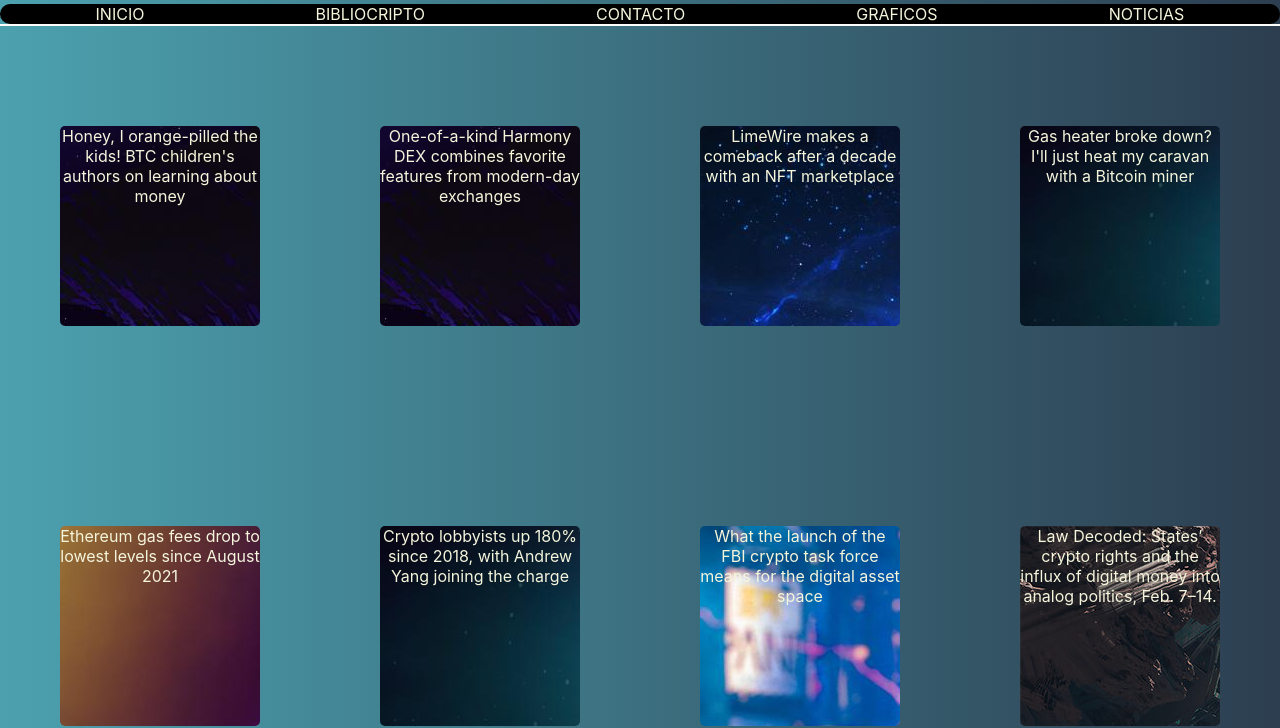
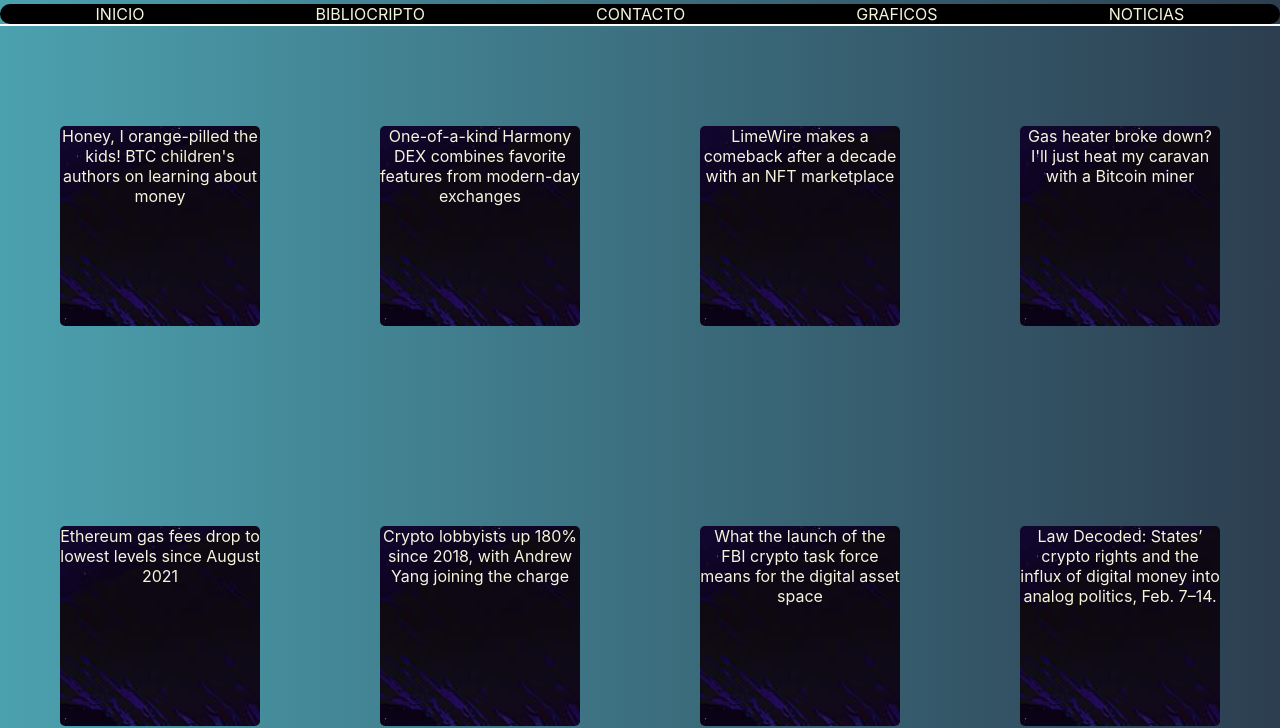
Before and after one commit to lucascampiti/cryptoland-web, a plain HTML site: page noticias.html in a window 1280 px wide. Shown: the part 228-956 px from the top of the page. Drawn offline with Linux system fonts and the light colour scheme.

Commit message:
nuevo estilo noticias

```diff
--- a/noticias.html
+++ b/noticias.html
@@ -50,27 +50,27 @@
                     href="https://cointelegraph.com/news/one-of-a-kind-harmony-dex-combines-favorite-features-from-modern-day-exchanges">
                     <li>One-of-a-kind Harmony DEX combines favorite features from modern-day exchanges</li>
                 </a>
-                <a class="tarjeta2" target="blank_"
+                <a class="tarjeta1" target="blank_"
                     href="https://cointelegraph.com/news/limewire-makes-a-comeback-after-a-decade-with-an-nft-marketplace">
                     <li>LimeWire makes a comeback after a decade with an NFT marketplace</li>
                 </a>
-                <a class="tarjeta3" target="blank_"
+                <a class="tarjeta1" target="blank_"
                     href="https://cointelegraph.com/news/gas-heater-broke-down-i-ll-just-heat-my-caravan-with-a-bitcoin-miner">
                     <li>Gas heater broke down? I'll just heat my caravan with a Bitcoin miner</li>
                 </a>
-                <a class="tarjeta4" target="blank_"
+                <a class="tarjeta1" target="blank_"
                     href="https://cointelegraph.com/news/ethereum-gas-fees-drop-to-lowest-levels-since-august-2021">
                     <li>Ethereum gas fees drop to lowest levels since August 2021</li>
                 </a>
-                <a class="tarjeta5" target="blank_"
+                <a class="tarjeta1" target="blank_"
                     href="https://cointelegraph.com/news/crypto-lobbyists-up-180-since-2018-with-andrew-yang-joining-the-charge">
                     <li>Crypto lobbyists up 180% since 2018, with Andrew Yang joining the charge</li>
                 </a>
-                <a class="tarjeta6" target="blank_"
+                <a class="tarjeta1" target="blank_"
                     href="https://cointelegraph.com/news/what-the-launch-of-the-fbi-crypto-task-force-means-for-the-digital-asset-space">
                     <li>What the launch of the FBI crypto task force means for the digital asset space</li>
                 </a>
-                <a class="tarjeta7" target="blank_"
+                <a class="tarjeta1" target="blank_"
                     href="https://cointelegraph.com/news/law-decoded-states-crypto-rights-and-the-influx-of-digital-money-into-analog-politics-feb-7-14">
                     <li>Law Decoded: States’ crypto rights and the influx of digital money into analog politics, Feb. 7–14.</li>
                 </a>
--- a/style.css
+++ b/style.css
@@ -182,90 +182,7 @@ text-decoration: none;
 color: beige;
 background-image: url(../fondos/13.jpg);
 }
-.tarjeta2{
-text-align:center;
-width: 200px;
-height: 200px;
-border-radius: 5px;
-list-style-type: none;
-justify-items:center;
-justify-self: center;
-text-decoration: none;
-color: beige;
-background-image: url(../fondos/16.jpg);
- }
-.tarjeta3{
-text-align:center;
-width: 200px;
-height: 200px;
-border-radius: 5px;
-list-style-type: none;
-justify-items: center;
-justify-self: center;
-text-decoration: none;
-color: beige;
-background-image: url(../fondos/17.jpg);
- }
- .tarjeta3{
-text-align:center;
-width: 200px;
-height: 200px;
-border-radius: 5px;
-list-style-type: none;
-justify-items: center;
-justify-self: center;
-text-decoration: none;
-color: beige;
-background-image: url(../fondos/17.jpg);
- }
- .tarjeta4{
-text-align:center;
-width: 200px;
-height: 200px;
-border-radius: 5px;
-list-style-type: none;
-justify-items: center;
-justify-self: center;
-text-decoration: none;
-color: beige;
-background-image: url(../fondos/18.jpg);
- }
- .tarjeta5{
- text-align:center;
-width: 200px;
-height: 200px;
-border-radius: 5px;
-list-style-type: none;
-justify-items: center;
-justify-self: center;
-text-decoration: none;
-color: beige;
-background-image: url(../fondos/19.jpg);
- }
- .tarjeta6{
- text-align:center;
- width: 200px;
- height: 200px;
- border-radius: 5px;
- list-style-type: none;
- justify-items: center;
- justify-self: center;
- text-decoration: none;
- color: beige;
- background-image: url(../fondos/20.jpg);
-    }
-.tarjeta7{
- text-align:center;
- width: 200px;
-height: 200px;
-border-radius: 5px;
-list-style-type: none;
-justify-items: center;
- justify-self: center;
-text-decoration: none;
- color: beige;
-background-image: url(../fondos/21.jpg);
-        }
+
 .consulta{
 display: flex;
 flex-direction: column;
```
